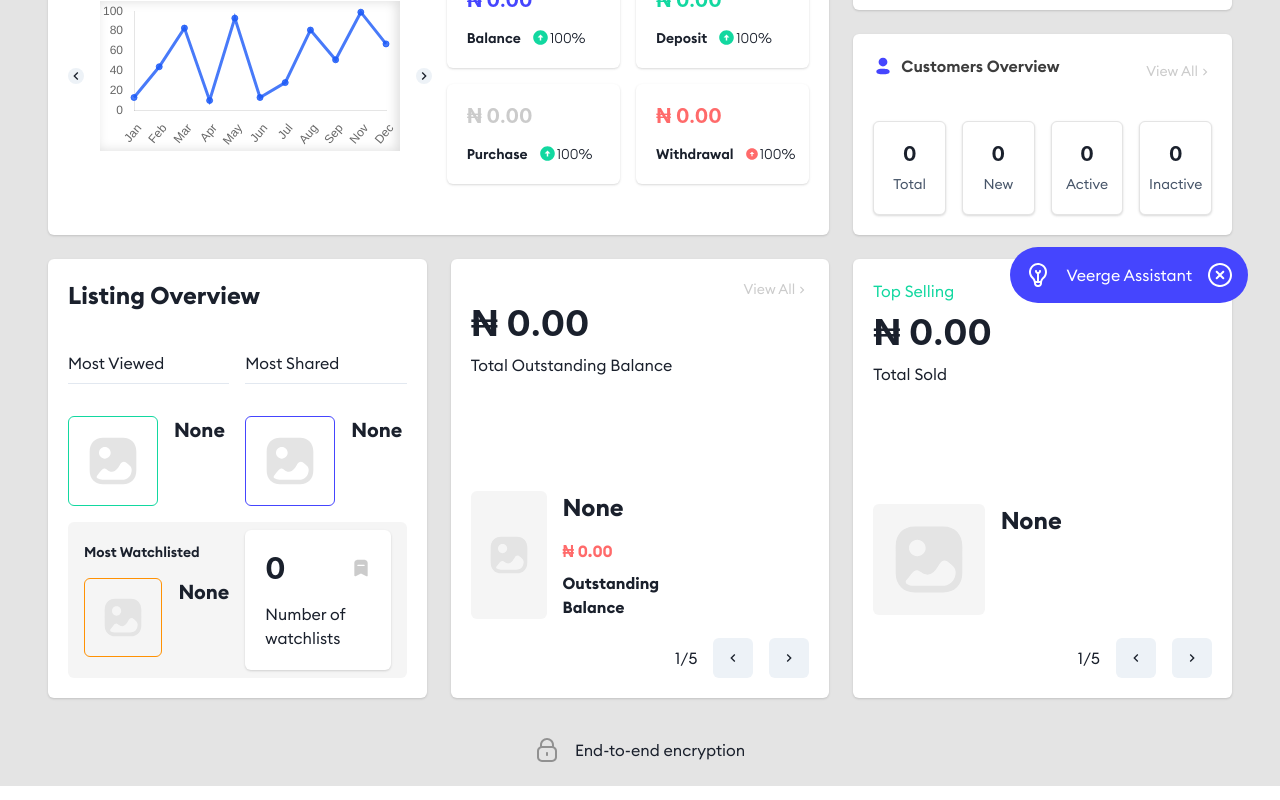
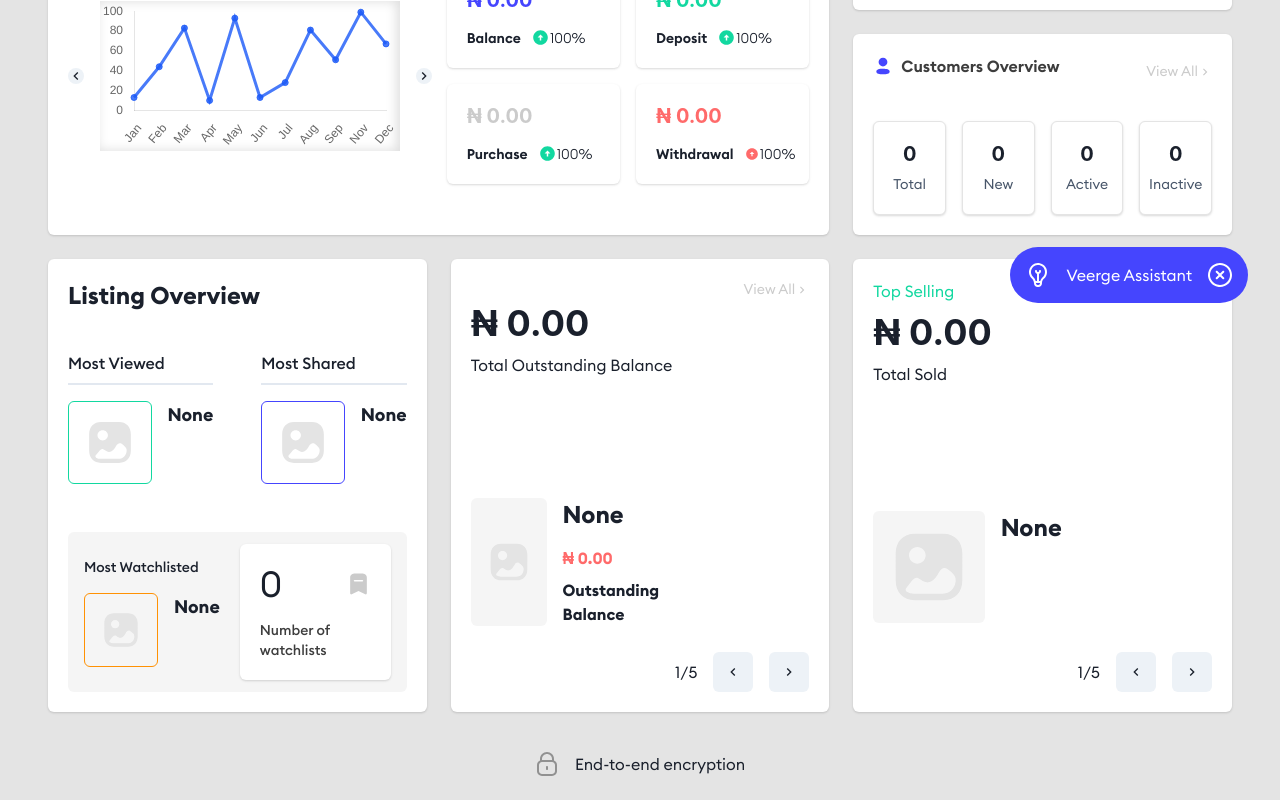
Before and after one commit to kaasikodes/verge, a Next.js app: page / in a window 1280 px wide. Shown: the part 457-1257 px from the top of the page. Built offline with nearby package versions, Linux system fonts and the light colour scheme.

Commit message:
chore: corrects listing view card proportions

```diff
--- a/src/modules/dashboard/overviewInsights/ListingOverviewCard.tsx
+++ b/src/modules/dashboard/overviewInsights/ListingOverviewCard.tsx
@@ -37,30 +37,32 @@ const ListingOverviewCard: React.FC<TProps> = ({
           </button>
         )}
       </CardHeader>
-      <CardBody className="grid grid-cols-2 gap-4">
-        <div className="flex flex-col gap-4">
-          <h6 className="border-b pb-2">Most Viewed</h6>
+      <CardBody className="grid grid-cols-2 gap-12">
+        <div className="flex flex-col ">
+          <h6 className="border-b-2 pb-2 font-medium">Most Viewed</h6>
           <CountInfo
             borderClassName="border border-[#12D8A0]"
             image={data?.mostViewed?.name}
             name={data?.mostViewed?.name}
           />
         </div>
-        <div className="flex flex-col gap-4">
-          <h6 className="border-b pb-2">Most Shared</h6>
+        <div className="flex flex-col">
+          <h6 className="border-b-2 pb-2 font-medium">Most Shared</h6>
           <CountInfo
             borderClassName="border border-[#4545FE]"
             name={data?.mostShared?.name}
             image={data?.mostShared?.image}
           />
         </div>
-        <div className="col-span-2 bg-[#F5F5F5] rounded-md px-4 py-2 flex items-center gap-4">
-          <div className="flex-1">
+        <div className="col-span-2 bg-[#F5F5F5] rounded-md px-4 py-3 flex items-center gap-5">
+          <div className="">
             <CountInfo
               borderClassName="border border-[#FF9103]"
               name={data?.mostWatchListed?.name}
               highlight="Most Watchlisted"
               image={data?.mostWatchListed?.image}
+              imageHeight={40}
+              imageWidth={40}
             />
           </div>
           <div className="flex-1">
@@ -76,11 +78,13 @@ const WatchlistCount: React.FC<{ count?: number }> = ({ count = 0 }) => {
   return (
     <Card>
       <CardBody className="flex flex-col gap-4">
-        <Heading size="lg" className="flex justify-between">
-          <span>{count}</span>
-          <Image src={BookmarkIcon} alt="bookmark" height={20} width={20} />
-        </Heading>
-        <p>Number of watchlists</p>
+        <div className="flex justify-between">
+          <span className="text-4xl font-normal">{count}</span>
+          <Image src={BookmarkIcon} alt="bookmark" height={25} width={25} />
+        </div>
+        <p className="text-sm text-[#3D3D3D] font-medium">
+          Number of watchlists
+        </p>
       </CardBody>
     </Card>
   );
@@ -90,17 +94,31 @@ const CountInfo: React.FC<{
   name?: string;
   borderClassName?: string;
   highlight?: string;
-}> = ({ image = NoneIcon, name = "None", borderClassName = "", highlight }) => {
+  imageHeight?: number;
+  imageWidth?: number;
+}> = ({
+  image = NoneIcon,
+  name = "None",
+  borderClassName = "",
+  highlight,
+  imageHeight = 56,
+  imageWidth = 56,
+}) => {
   return (
-    <div className="flex flex-col gap-4">
-      <p className="font-semibold text-sm">{highlight}</p>
+    <div className="flex flex-col gap-2">
+      <p className="font-medium text-sm mb-2">{highlight}</p>
       <div className={`flex gap-4 `}>
         <div
           className={`px-4 py-4 flex items-center justify-center rounded-md ${borderClassName}`}
         >
-          <Image src={image} width={56} height={56} alt={name} />
+          <Image
+            src={image}
+            width={imageWidth}
+            height={imageHeight}
+            alt={name}
+          />
         </div>
-        <p className="capitalize font-bold text-xl">{name}</p>
+        <p className="capitalize font-bold text-lg">{name}</p>
       </div>
     </div>
   );
```
